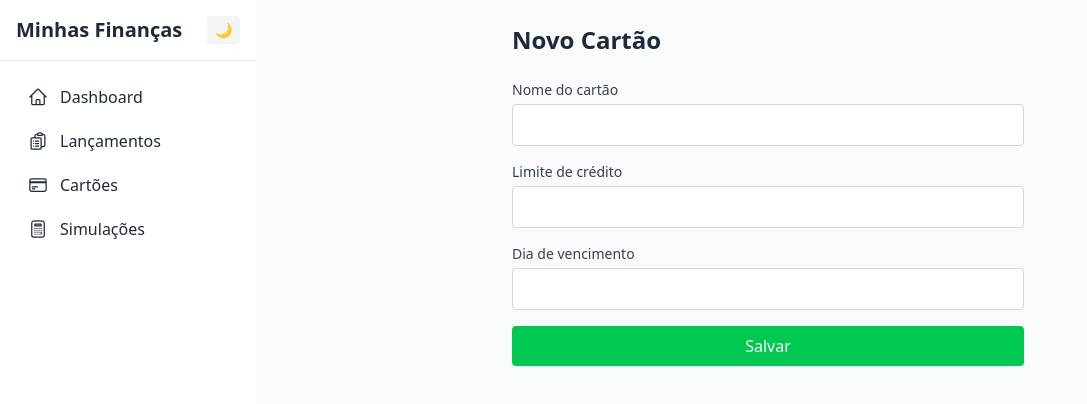
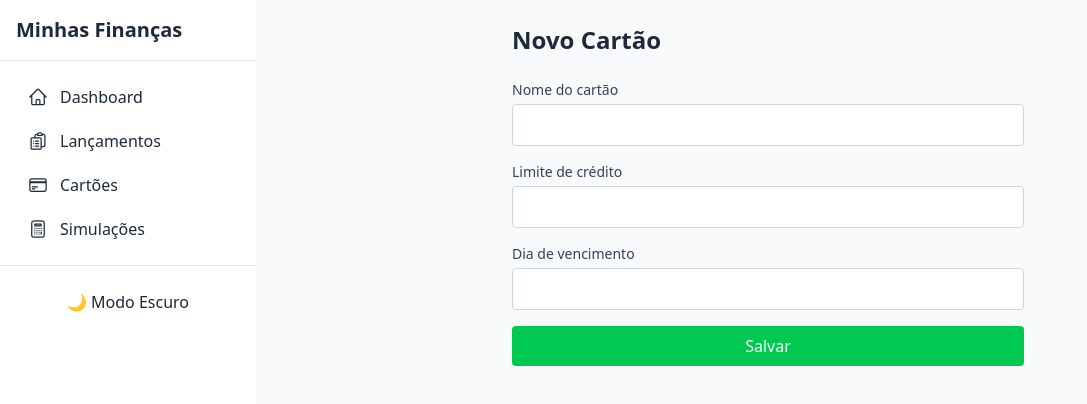
Before and after one commit to SamuelSmith16/sistema-financeiro, a React (Vite) app in the folder frontend/: page /cartoes/novo in a window 1280 px wide. Shown: the top 404 px of the page, without its empty margins (0-1087 px from the left). Built offline with nearby package versions, Linux system fonts and the light colour scheme; no server answers.

Commit message:
feat: implement dark mode functionality with custom hook

```diff
--- /dev/null
+++ b/frontend/src/hooks/useDarkMode.js
@@ -0,0 +1,20 @@
+import { useEffect, useState } from "react";
+
+export default function useDarkMode() {
+    const [theme, setTheme] = useState(() => {
+        // Tenta ler o tema salvo; se não existir, usa o claro
+        return localStorage.getItem("theme") || "light";
+    });
+
+    useEffect(() => {
+        const root = window.document.documentElement;
+        if (theme === "dark") {
+            root.classList.add("dark");
+        } else {
+            root.classList.remove("dark");
+        }
+        localStorage.setItem("theme", theme);
+    }, [theme]);
+
+    return [theme, setTheme];
+}
--- a/frontend/src/layout/MainLayout.jsx
+++ b/frontend/src/layout/MainLayout.jsx
@@ -1,5 +1,6 @@
 import { Link, Outlet, useLocation } from "react-router-dom";
 import { useState, useEffect } from "react";
+import useDarkMode from "../hooks/useDarkMode";
 import {
     HomeIcon,
     ClipboardDocumentListIcon,
@@ -9,7 +10,7 @@ import {
 
 export default function MainLayout() {
     const [menuOpen, setMenuOpen] = useState(false);
-    const [darkMode, setDarkMode] = useState(false);
+    const [theme, setTheme] = useDarkMode();
     const location = useLocation();
 
     // Fecha o menu ao trocar de rota
@@ -18,7 +19,7 @@ export default function MainLayout() {
     }, [location.pathname]);
 
     return (
-        <div className={`${darkMode ? "dark" : ""} flex h-screen flex-col transition-colors duration-300`}>
+        <div className={"flex h-screen flex-col transition-colors duration-300"}>
 
             {/* Topbar (mobile) */}
             <header className="flex items-center justify-between bg-white dark:bg-gray-900 shadow px-4 h-14 md:hidden transition-colors duration-300">
@@ -30,10 +31,10 @@ export default function MainLayout() {
                 </button>
                 <h1 className="font-semibold text-lg text-gray-800 dark:text-gray-100">Minhas Finanças</h1>
                 <button
-                    onClick={() => setDarkMode(!darkMode)}
+                    onClick={() => setTheme(theme === "dark" ? "light" : "dark")}
                     className="text-sm bg-gray-100 dark:bg-gray-800 px-3 py-1 rounded transition-colors"
                 >
-                    {darkMode ? "🌞" : "🌙"}
+                    {theme === "dark" ? "🌞" : "🌙"}
                 </button>
             </header>
 
@@ -52,15 +53,9 @@ export default function MainLayout() {
                     className={`fixed md:static top-14 md:top-0 h-[calc(100vh-56px)] md:h-full w-64 bg-white dark:bg-gray-900 text-gray-800 dark:text-gray-100 flex flex-col overflow-y-auto transform transition-transform duration-300 ease-in-out z-40
             ${menuOpen ? "translate-x-0" : "-translate-x-full"} md:translate-x-0`}
                 >
+                    <div>
                         <div className="hidden md:flex items-center justify-between p-4 text-xl font-bold border-b border-gray-200 dark:border-gray-700">
                             Minhas Finanças
-                        {/* Botão tema desktop */}
-                        <button
-                            onClick={() => setDarkMode(!darkMode)}
-                            className="text-sm bg-gray-100 dark:bg-gray-800 px-2 py-1 rounded transition-colors"
-                        >
-                            {darkMode ? "🌞" : "🌙"}
-                        </button>
                         </div>
                         <nav className="flex flex-col gap-1 p-4">
                             <NavItem
@@ -88,6 +83,18 @@ export default function MainLayout() {
                                 active={location.pathname === "/simulacoes"}
                             />
                         </nav>
+                    </div>
+
+                    {/* Botão de tema no Rodapé da Sidebar*/}
+                    <div className="p-4 border-t border-gray-200 dark:border-gray-700">
+                        <button
+                            onClick={() => setTheme(theme === "dark" ? "light" : "dark")}
+                            className="w-full flex items-center justify-center gap-2 px-3 py-2 border-gray-300 dark:border-gray-700 rounded-md
+                            text-gray-800 dark:text-gray-100 hover:bg-gray-200 dark:hover:bg-gray-800 transition-colors"
+                        >
+                            {theme === "dark" ? "🌞 Modo Claro" : "🌙 Modo Escuro"}
+                        </button>
+                    </div>
                 </aside>
 
                 {/* Conteúdo principal */}
```
Lines whose indentation alone changed are shown as unchanged.
